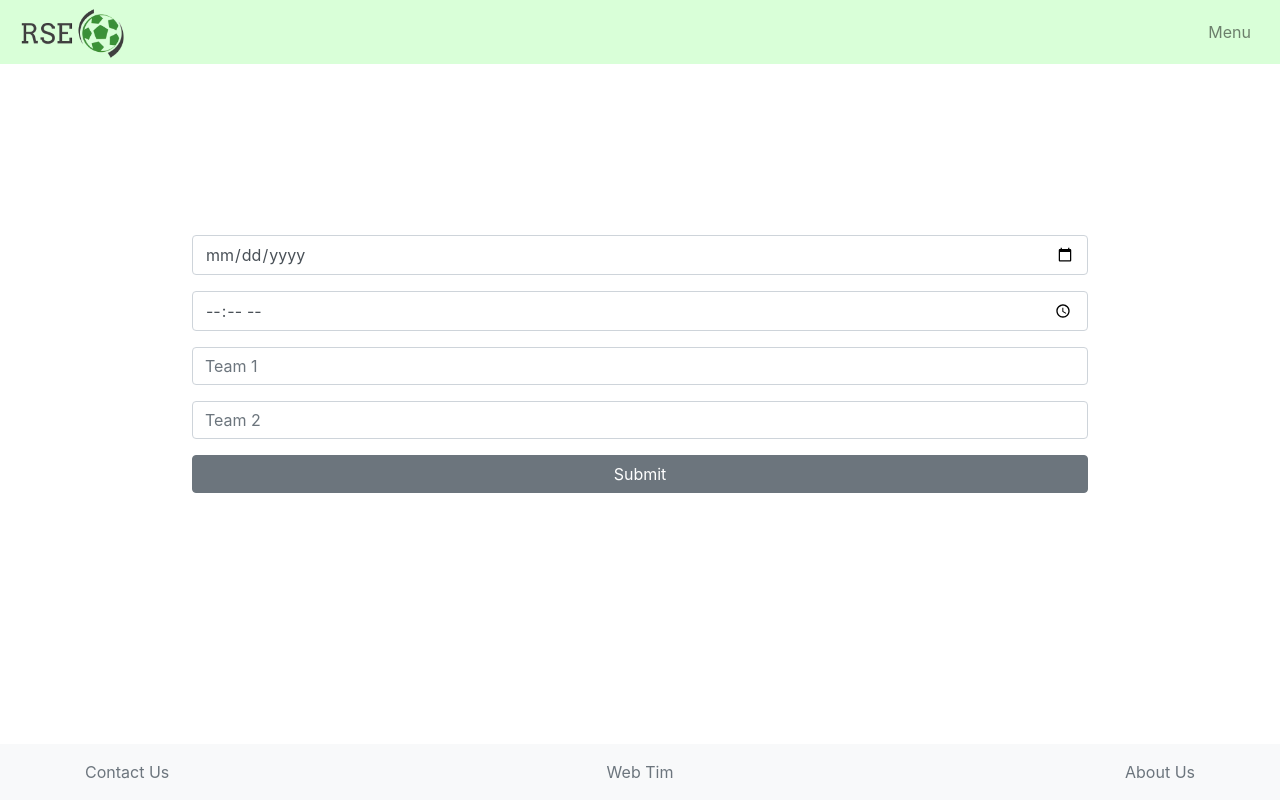
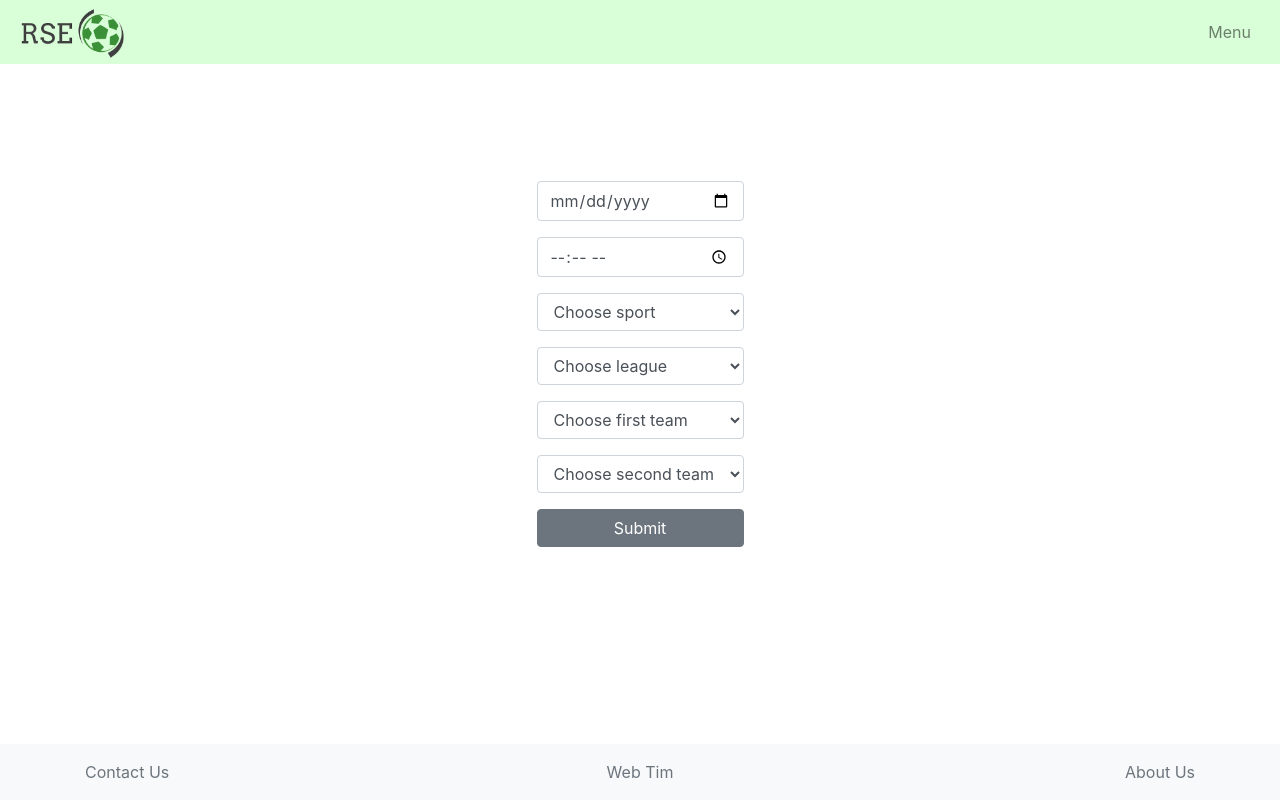
Before and after one commit to lukaIvanic/rijeka-sports-events, a React (Create React App) app in the folder frontend/: page /addEvent in a window 1280 px wide. Built offline with nearby package versions, Linux system fonts and the light colour scheme.

Commit message:
feature-RegisterNewUser

```diff
--- a/frontend/src/components/GameForm.tsx
+++ b/frontend/src/components/GameForm.tsx
@@ -31,10 +31,9 @@ const GameForm: React.FC<Props> = () => {
   };
 
   return (
-    <div className="d-flex justify-content-center align-items-center" style={{ height: '75vh' }}>
-      <div className="game-form w-70 mx-auto">
-        <Form onSubmit={handleSubmit}>
-          <FormGroup className="mb-3">
+    <div className="d-flex justify-content-center align-items-center" style={{ height: '75vh'}}>
+        <Form onSubmit={handleSubmit} >
+            <div className="form-group">
               <Label for="date" className="sr-only">
                 Date
               </Label>
@@ -48,8 +47,8 @@ const GameForm: React.FC<Props> = () => {
                 placeholder="Date"
                 required
               />
-          </FormGroup>
-          <FormGroup className="mb-3">
+            </div>
+            <div className="form-group">
               <Label for="time" className="sr-only">
                 Time
               </Label>
@@ -63,42 +62,47 @@ const GameForm: React.FC<Props> = () => {
                 placeholder="Time"
                 required
               />
-          </FormGroup>
-          <FormGroup className="mb-3">
-            <Label for="team1" className="sr-only">
-              Team 1
-            </Label>
-            <Input
-              type="text"
-              name="team1"
-              id="team1"
-              onChange={handleChange}
-              value={formData.team1}
-              className="form-control"
-              placeholder="Team 1"
-              required
-            />
-          </FormGroup>
-          <FormGroup className="mb-3">
-            <Label for="team2" className="sr-only">
-              Team 2
-            </Label>
-            <Input
-              type="text"
-              name="team2"
-              id="team2"
-              onChange={handleChange}
-              value={formData.team2}
-              className="form-control"
-              placeholder="Team 2"
-              required
-            />
-          </FormGroup>
-          <Button type="submit" className="btn btn-secondary w-100">
+            </div>
+              <div className="form-group">
+                <select id="sport" className="form-control">
+                    <option value="default" selected disabled hidden>Choose sport</option>
+                    <option value="football">Football</option>
+                    <option value="handball">Handball</option>
+                    <option value="basketball">Basketball</option>
+                    <option value="waterpolo">Waterpolo</option>
+                    <option value="volleyball">Volleyball</option>
+                </select>
+              </div>
+              <div className="form-group">
+                <select id="league" className="form-control">
+                    <option value="default" selected disabled hidden>Choose league</option>
+                    <option value="HNL">HNL</option>
+                </select>
+              </div>
+              <div className="form-group">
+                <select id="team1" className="form-control">
+                    <option value="default" selected disabled hidden>Choose first team</option>
+                    <option value="football">Football</option>
+                    <option value="handball">Handball</option>
+                    <option value="basketball">Basketball</option>
+                    <option value="waterpolo">Waterpolo</option>
+                    <option value="volleyball">Volleyball</option>
+                </select>
+              </div>
+              <div className="form-group">
+                <select id="team2" className="form-control">
+                    <option value="default" selected disabled hidden>Choose second team</option>
+                    <option value="football">Football</option>
+                    <option value="handball">Handball</option>
+                    <option value="basketball">Basketball</option>
+                    <option value="waterpolo">Waterpolo</option>
+                    <option value="volleyball">Volleyball</option>
+                </select>
+              </div>
+            <Button type="submit" className="btn btn-secondary w-100 ">
               Submit
             </Button>
         </Form>
-      </div>
     </div>
   );
 
```
Lines whose indentation alone changed are shown as unchanged.
